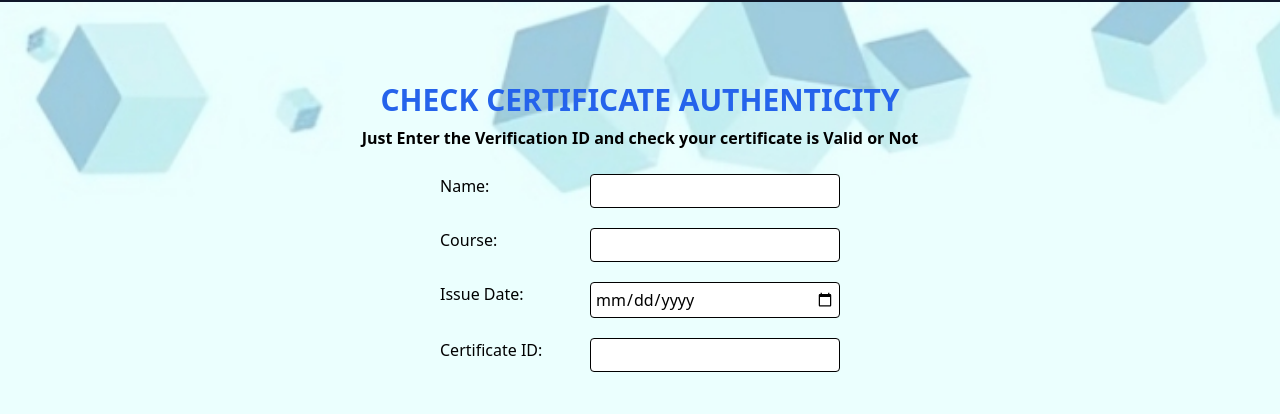
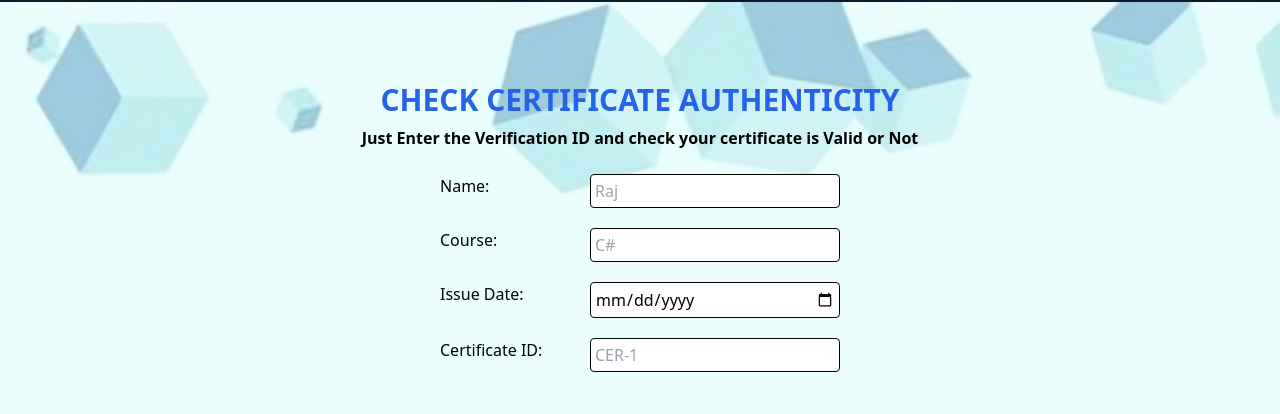
Before and after one commit to NishantBuwa/Certificate-Verification_, a React (Create React App) app in the folder frontend/: page / in a window 1280 px wide. Shown: the part 1415-1829 px from the top of the page. Built offline with nearby package versions, Linux system fonts and the light colour scheme; no server answers.

Commit message:
Adding Placeholders

```diff
--- a/frontend/src/components/Dashboard.jsx
+++ b/frontend/src/components/Dashboard.jsx
@@ -83,7 +83,7 @@ function Dashboard({admin}) {
                     <h1 className='font-bold xl:text-xl sm:text-base text-[12px]'><label htmlFor="cerid">Search Certificate By ID: </label></h1>
                     <label htmlFor="" className='xl:text-[20px] sm:text-[15px] text-[12px]'>Enter Certificate ID:</label>
                     <div className="mt-[-20px] flex items-center justify-between">
-                        <input type="text" className='outline-none border border-black sm:px-2 px-1 xl:py-1 text-black xl:w-auto w-[100px]' value={cerId} onChange={(e)=>setCerId(e.target.value)}/>
+                        <input type="text" placeholder='Demo: CER-1' className='outline-none border border-black sm:px-2 px-1 xl:py-1 text-black xl:w-auto w-[100px]' value={cerId} onChange={(e)=>setCerId(e.target.value)}/>
                         <button type="button" onClick={searchApi}><img src={search} className='invert' height="20px" width="20px"  alt="" /></button>
                     </div>
                 </div>
--- a/frontend/src/pages/Home.jsx
+++ b/frontend/src/pages/Home.jsx
@@ -157,6 +157,7 @@ function Home() {
                                 value={data.studentName}
                                 onChange={handleOnChange}
                                 className={`${input}`}
+                                placeholder='Raj'
                                 required
                             />
                         </div>
@@ -169,6 +170,7 @@ function Home() {
                                 value={data.course}
                                 onChange={handleOnChange}
                                 className={`${input}`}
+                                placeholder='C#'
                                 required
                             />
                         </div>
@@ -181,6 +183,7 @@ function Home() {
                                 value={data.issueDate}
                                 onChange={handleOnChange}
                                 className={`${input}`}
+                                placeholder='2025-08-09'
                                 required
                             />
                         </div>
@@ -193,6 +196,7 @@ function Home() {
                                 value={data.certificateID}
                                 onChange={handleOnChange}
                                 className={`${input}`}
+                                placeholder='CER-1'
                                 required
                             />
                         </div>
```
